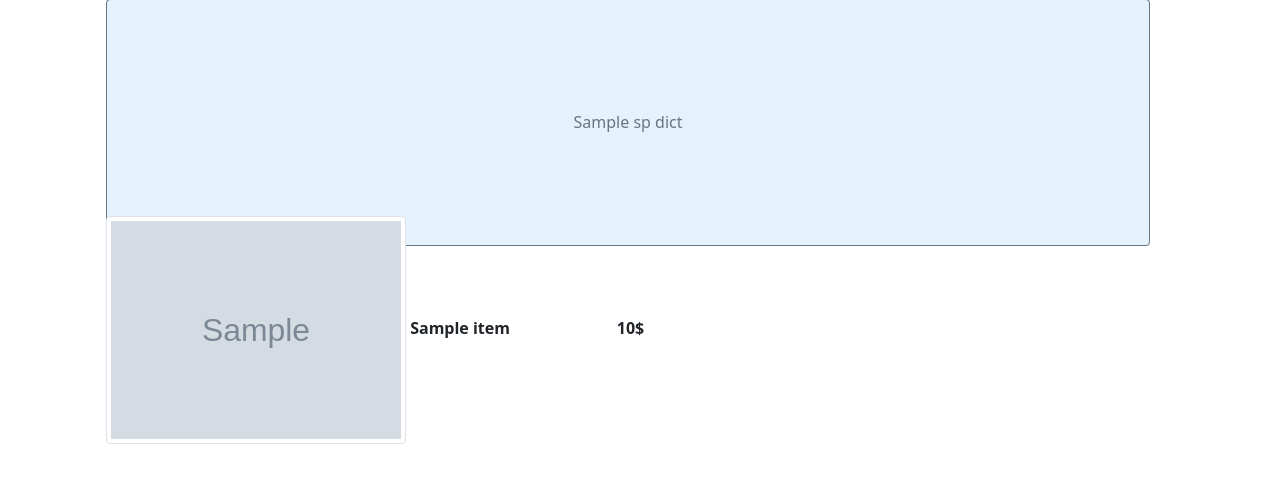
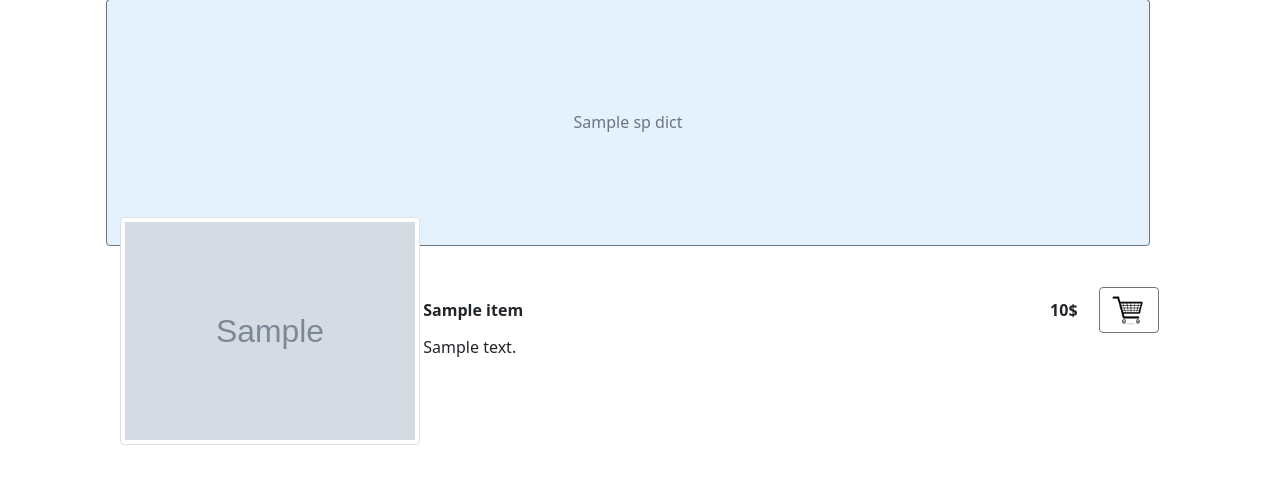
Before and after one commit to Ritips/projectThemeWEB, a Flask app: page / in a window 1280 px wide. Shown: the part 208-692 px from the top of the page. Run offline with Flask 3, Linux system fonts and the light colour scheme; tables that the repository leaves empty hold one stand-in row (values such as "Sample post"); grey boxes marked "Sample" are stand-in pictures; a database or web service that is not in the repository returns one stand-in record (values such as "Sample title"); data that the repository does not hold is empty.

Commit message:
Merged commits plus added some images

```diff
--- a/templates/categories.html
+++ b/templates/categories.html
@@ -1,13 +1,31 @@
 {% extends "main_page.html" %}
 
 {% block content2 %}
-<div class="box" style="margin-top: 5%;">
+<table style="margin-top: 5%" align="center">
     {% for item in items %}
-        <div class="row">
-            <div class="col"><img src={{item.img_path}} width="300" height="300" class="img-fluid img-thumbnail rounded float-left" alt="">
-                <b>{{ item.title }}</b><b style="margin-left: 10%">{{ item.cost }}$</b></div>
-        </div>
+        <tr>
+            <td style="width: 29%; margin: 10px"><img src={{item.img_path}} width="300" height="300" class="img-fluid img-thumbnail rounded float-left" alt=""></td>
+            <td style="width: 71%">
+                <table style="height: 800%" valign="top">
+                    <thead>
+                        <tr>
+                            <th colspan="1" style="width: 85%" align="left">{{ item.title }}</th>
+                            <th colspan="1" style="width: 60px; margin-right: 20px">{{ item.cost }}$</th>
+                            <th colspan="1" style="width: 50px">
+                                <a href="#">
+                                    <button type="button" class="btn btn-outline-secondary"><img src="/static/img/ShoppingCart.png" width="34" height="32" class="d-inline-block align-top" alt=""></button>
+                                </a>
+                            </th>
+                        </tr>
+                    </thead>
+                    <tbody valign="top">
+                        <tr>
+                            <td rowspan="10"><p>{{ item.description }}</p></td>
+                        </tr>
+                    </tbody>
+                </table>
+            </td>
+        </tr>
     {% endfor %}
-</div>
-
+</table>
 {% endblock %}
```
Also changed, not shown: templates/one_category.html (+26 -8 lines), static/img/3TJ_-M2pxx3SrGp2z13EyxfrDYao_bMijz1Q3PHedB1uggPcSH3jqtXC0ARoKDIFgTg4Vh2remUCjMqCkCfGL-nQ.jpg (added), static/img/5g1hJoqPtxprBr6qAL0ki7_6Kr1inIUhHm4AL2aZUZi2OkDfZX98199MvOFPpt0cn3YiPjIgdHk7BPAxDTWgDTY6.jpg (added), static/img/6fce30d1-572a-4832-9e35-058a129ae641.jpg (added), static/img/Freya.jpg (added), static/img/Yae.Miko.600.3390776.jpg (added), static/img/cb108851-c5f2-4cf2-898b-6e59e0b54f74.jpg (added), static/img/channels4_profile.jpg (added), static/img/default.jpeg (added), static/img/pngfile.PNG (added), static/img/wtf.jpg (added), static/img/xyHnpOKPpWmUD82HJXMFsnEPHpBfsJ15eC_RfTlQPue4pmlbmvqVOyarvXMK9_ELssKlwlvFsoP7QF-o8TRWNE-k.jpg (added).
